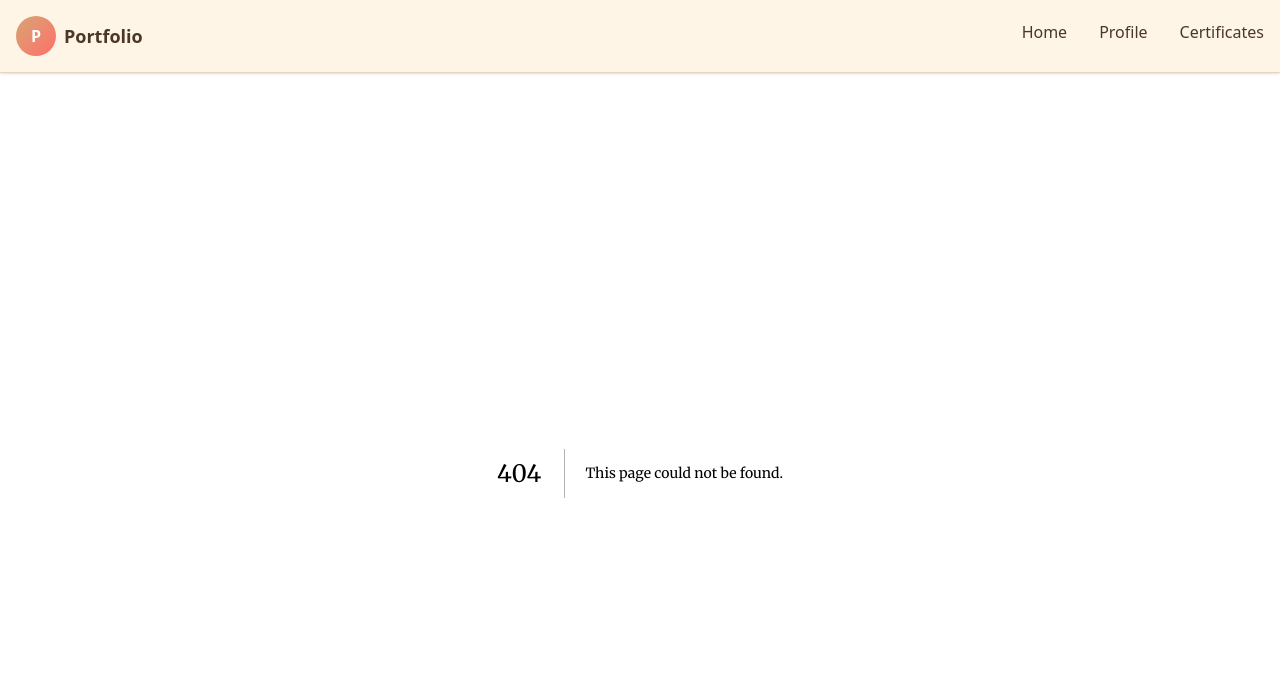
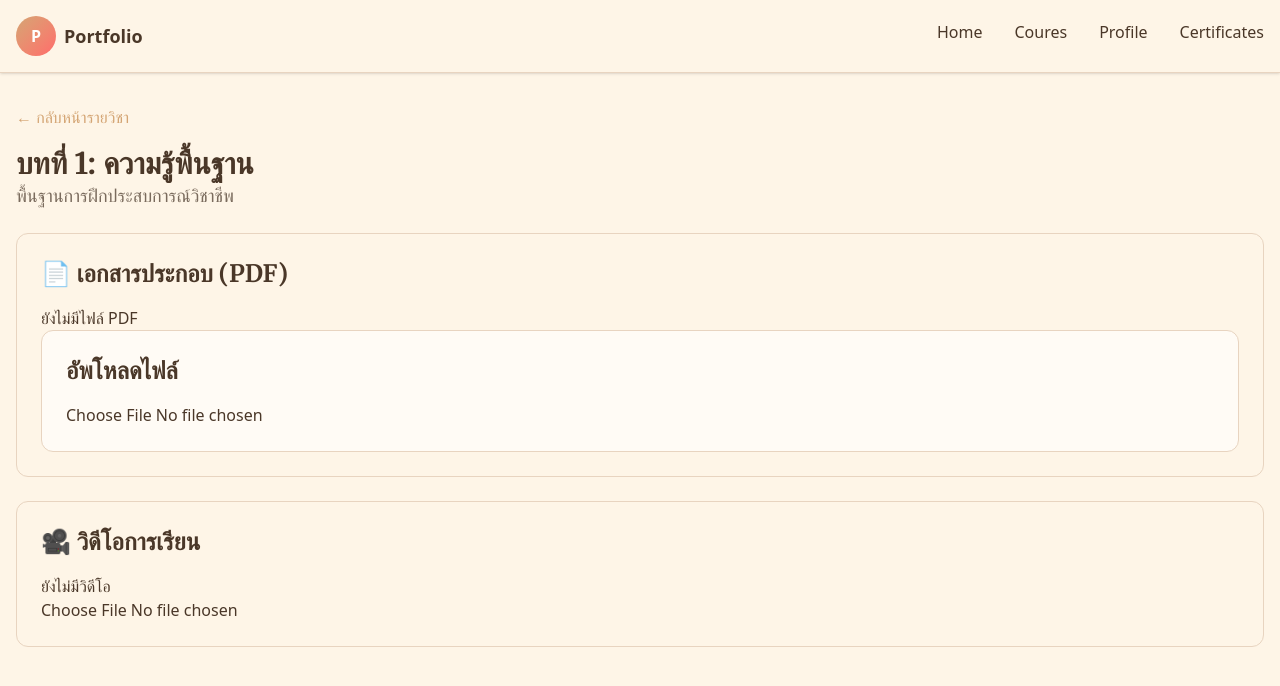
Before and after one commit to siriprapa25/portfolio907-siriprapa, a Next.js app: page /courses/1 in a window 1280 px wide. Before the commit this address had no page. Shown: the top 686 px of the page. Built offline with nearby package versions, Linux system fonts and the light colour scheme.

Commit message:
add portfolio907

```diff
--- a/certificates/page.tsx
+++ b/app/certificates/page.tsx
@@ -1,6 +1,5 @@
 'use client';
 
-import Header from '@/components/Header';
 import ChapterCard from '@/components/ChapterCard';
 import { Award, Calendar, Building2 } from 'lucide-react';
 
@@ -39,7 +38,6 @@ const certificates: Certificate[] = [
 export default function Certificates() {
   return (
     <>
-      <Header />
 
       <main className="min-h-screen bg-background">
         {/* Header Section */}
--- /dev/null
+++ b/app/courses/[id]/page.tsx
@@ -0,0 +1,86 @@
+'use client';
+
+import { useState } from 'react';
+import Link from 'next/link';
+import FileUpload from '@/components/FileUpload';
+
+const chapters: Record<number, { title: string; description: string }> = {
+  1: { title: 'บทที่ 1: ความรู้พื้นฐาน', description: 'พื้นฐานการฝึกประสบการณ์วิชาชีพ' },
+  2: { title: 'บทที่ 2: การสมัครงาน', description: 'การเขียนจดหมายสมัครและ CV' },
+  3: { title: 'บทที่ 3: สัมภาษณ์งาน', description: 'การเตรียมตัวสัมภาษณ์งาน' },
+  4: { title: 'บทที่ 4: จริยธรรมวิชาชีพ', description: 'คุณธรรมและจริยธรรมในการทำงาน' },
+  5: { title: 'บทที่ 5: กฎหมายแรงงาน', description: 'สิทธิและหน้าที่แรงงาน' },
+  6: { title: 'บทที่ 6: มาตรฐานคุณภาพ', description: '5S และความปลอดภัย' },
+  7: { title: 'บทที่ 7: การพัฒนาตนเอง', description: 'บุคลิกภาพและความก้าวหน้าในอาชีพ' },
+};
+
+export default function ChapterPage({ params }: { params: { id: string } }) {
+  const chapterId = Number(params.id);
+  const chapter = chapters[chapterId];
+
+  const [pdfs, setPdfs] = useState<string[]>([]);
+  const [videos, setVideos] = useState<string[]>([]);
+
+  if (!chapter) {
+    return <div className="p-10 text-center">ไม่พบบทเรียน</div>;
+  }
+
+  return (
+    <div className="container mx-auto px-4 py-8">
+      <Link href="/courses" className="text-primary hover:underline">
+        ← กลับหน้ารายวิชา
+      </Link>
+
+      <h1 className="text-3xl font-bold mt-4">{chapter.title}</h1>
+      <p className="text-lg text-muted-foreground mb-6">{chapter.description}</p>
+
+      {/* PDF */}
+      <div className="border rounded-xl p-6 mb-6">
+        <h2 className="text-2xl font-bold mb-4">📄 เอกสารประกอบ (PDF)</h2>
+
+        {pdfs.length > 0 ? (
+          <ul className="space-y-2">
+            {pdfs.map((name, i) => (
+              <li key={i}>📄 {name}</li>
+            ))}
+          </ul>
+        ) : (
+          <p>ยังไม่มีไฟล์ PDF</p>
+        )}
+
+        <FileUpload
+          onUpload={(file) => {
+            if (file.type === 'application/pdf') {
+              setPdfs((prev) => [...prev, file.name]);
+            }
+          }}
+        />
+      </div>
+
+      {/* Video */}
+      <div className="border rounded-xl p-6">
+        <h2 className="text-2xl font-bold mb-4">🎥 วิดีโอการเรียน</h2>
+
+        {videos.length > 0 ? (
+          <ul className="space-y-2">
+            {videos.map((name, i) => (
+              <li key={i}>🎬 {name}</li>
+            ))}
+          </ul>
+        ) : (
+          <p>ยังไม่มีวิดีโอ</p>
+        )}
+
+        <input
+          type="file"
+          accept="video/*"
+          onChange={(e) => {
+            if (e.target.files?.[0]) {
+              setVideos((prev) => [...prev, e.target.files![0].name]);
+            }
+          }}
+        />
+      </div>
+    </div>
+  );
+}
--- /dev/null
+++ b/app/courses/page.tsx
@@ -0,0 +1,32 @@
+import Link from 'next/link';
+
+export default function CoursePage() {
+  return (
+    <div className="container mx-auto px-4 py-10">
+      <h1 className="text-3xl font-bold mb-4">
+        วิชาการเตรียมความพร้อมฝึกประสบการณ์วิชาชีพทางเทคโนโลยีสารสนเทศ
+      </h1>
+
+      <p className="text-lg leading-relaxed mb-6">
+        รายวิชานี้มุ่งฝึกทักษะความรู้เบื้องต้นเกี่ยวกับรูปแบบและกระบวนการฝึกประสบการณ์วิชาชีพ
+        ความสำคัญของการฝึกประสบการณ์วิชาชีพ การเขียนจดหมายสมัครงาน การเลือกสถานประกอบการ
+        การสัมภาษณ์งาน จริยธรรมวิชาชีพ กฎหมายแรงงาน ระบบ 5ส มาตรฐานคุณภาพ
+        การเขียนรายงาน การนำเสนอผลงาน วัฒนธรรมองค์กร และการพัฒนาบุคลิกภาพ
+      </p>
+
+      <h2 className="text-2xl font-bold mb-4">บทเรียน</h2>
+
+      <ul className="grid grid-cols-1 md:grid-cols-2 gap-4">
+        {Array.from({ length: 7 }).map((_, i) => (
+          <Link
+            key={i}
+            href={`/courses/${i + 1}`}
+            className="block border rounded-xl p-4 hover:bg-secondary"
+          >
+            📘 บทที่ {i + 1}
+          </Link>
+        ))}
+      </ul>
+    </div>
+  );
+}
--- a/app/page.tsx
+++ b/app/page.tsx
@@ -1,10 +1,8 @@
 "use client";
 
-import Image from "next/image";
 import { useRouter } from "next/navigation";
 import { ArrowRight } from 'lucide-react';
-import Header from "@/components/Header";
-import ChapterCard from "@/components/ChapterCard";
+
 
 export default function ProfilePage() {
   const router = useRouter();
@@ -32,6 +30,13 @@ export default function ProfilePage() {
             {/* CTA Buttons */}
             <div className="flex flex-col sm:flex-row gap-4 justify-center">
               <button
+                onClick={() => router.push("/coures")}
+                className="px-8 py-4 rounded-full bg-primary text-primary-foreground font-bold hover:shadow-lg transition-all hover:scale-105 flex items-center justify-center gap-2 group"
+              >
+                View Coures
+              </button>
+
+              <button
                 onClick={() => router.push("/profile")}
                 className="px-8 py-4 rounded-full bg-primary text-primary-foreground font-bold hover:shadow-lg transition-all hover:scale-105 flex items-center justify-center gap-2 group"
               >
@@ -40,7 +45,7 @@ export default function ProfilePage() {
               </button>
               <button
                 onClick={() => router.push("/certificates")}
-                className="px-8 py-4 rounded-full border-2 border-primary text-primary font-bold hover:bg-primary/10 transition-all hover:scale-105"
+                className="px-8 py-4 rounded-full bg-primary text-primary-foreground font-bold hover:shadow-lg transition-all hover:scale-105 flex items-center justify-center gap-2 group"
               >
                 View Certificates
               </button>
--- a/profile/page.tsx
+++ b/app/profile/page.tsx
@@ -32,10 +32,10 @@ export default function ProfilePage() {
                 {/* Info */}
                 <div className="flex-1">
                   <h1 className="text-4xl md:text-5xl font-bold text-foreground mb-2">
-                    Your Name
+                    Siriprapa Horadee
                   </h1>
                   <p className="text-xl text-primary font-semibold mb-4">
-                    Full Stack Developer
+                    Information Technology • IT
                   </p>
                   <p className="text-foreground/70 text-lg mb-6">
                     Passionate about creating beautiful and functional web applications.
@@ -79,10 +79,10 @@ export default function ProfilePage() {
             <h2 className="text-3xl font-bold text-foreground mb-8">About Me</h2>
             <ChapterCard title="Personal Information">
               <p className="mb-4">
-                I'm a dedicated developer with a passion for creating elegant solutions to complex problems.
-              </p>
-              <p>
-                When I'm not coding, you can find me exploring new technologies and contributing to open-source projects.
+               I am a passionate developer who enjoys building modern web
+              applications using React, Next.js, Tailwind CSS, and UI/UX
+              design. I love creating clean, minimal, and enjoyable user
+              experiences.
               </p>
             </ChapterCard>
           </div>
@@ -94,14 +94,29 @@ export default function ProfilePage() {
   <div className="container mx-auto px-4">
     <div className="max-w-4xl mx-auto">
       <h2 className="text-3xl font-bold text-foreground mb-8">Education</h2>
-            <ChapterCard title="Bachelor of Science in Computer Science">
-              <p className="font-semibold text-foreground mb-2">University Name</p>
-              <p className="text-foreground/70 mb-2">Graduated: 2022</p>
-              <p>Focused on software engineering and web development.</p>
+
+      <ChapterCard title="">
+        {/* ระดับมัธยม */}
+        <div className="mb-6">
+          <p className="font-semibold text-foreground mb-1">ระดับมัธยมศึกษาตอนปลาย</p>
+          <p className="text-foreground/70 mb-2">2563 - 2566 | สายวิทย์‑คณิต </p>
+          <p className="text-foreground/80">โรงเรียนเกาะคาวิทยาคม</p>
+        </div>
+
+        {/* เส้นแบ่ง (optional) */}
+        <hr className="border-border my-4" />
+
+        {/* ระดับมหาวิทยาลัย */}
+        <div>
+          <p className="font-semibold text-foreground mb-1">ระดับปริญญาตรี</p>
+          <p className="text-foreground/70 mb-2">2566 - 2568 | Information Technology</p>
+          <p className="text-foreground/80">มหาวิทยาลัยเทคโนโลยีราชมงคลล้านนา ลำปาง</p>
+        </div>
       </ChapterCard>
     </div>
   </div>
 </section>
+
 
       {/* Skills Section */}
       <section className="py-16 bg-secondary/30">
@@ -118,13 +133,13 @@ export default function ProfilePage() {
                     <div>
                       <p className="font-semibold text-foreground mb-1">JavaScript / TypeScript</p>
                       <div className="w-full bg-border rounded-full h-2">
-                        <div className="bg-primary h-2 rounded-full" style={{ width: '90%' }} />
+                        <div className="bg-primary h-2 rounded-full" style={{ width: '40%' }} />
                       </div>
                     </div>
                     <div>
                       <p className="font-semibold text-foreground mb-1">React</p>
                       <div className="w-full bg-border rounded-full h-2">
-                        <div className="bg-primary h-2 rounded-full" style={{ width: '85%' }} />
+                        <div className="bg-primary h-2 rounded-full" style={{ width: '40%' }} />
                       </div>
                     </div>
                   </div>
@@ -135,13 +150,13 @@ export default function ProfilePage() {
                     <div>
                       <p className="font-semibold text-foreground mb-1">Node.js</p>
                       <div className="w-full bg-border rounded-full h-2">
-                        <div className="bg-primary h-2 rounded-full" style={{ width: '80%' }} />
+                        <div className="bg-primary h-2 rounded-full" style={{ width: '40%' }} />
                       </div>
                     </div>
                     <div>
                       <p className="font-semibold text-foreground mb-1">Python</p>
                       <div className="w-full bg-border rounded-full h-2">
-                        <div className="bg-primary h-2 rounded-full" style={{ width: '75%' }} />
+                        <div className="bg-primary h-2 rounded-full" style={{ width: '40%' }} />
                       </div>
                     </div>
                   </div>
--- a/components/ChapterCard.tsx
+++ b/components/ChapterCard.tsx
@@ -5,12 +5,10 @@
 
 'use client';
 
-import Image from "next/image";
 import { ReactNode } from 'react';
 
 interface ChapterCardProps {
   title: string;
-  image?: string;
   onClick?: () => void;
   children: ReactNode;
   variant?: 'default' | 'highlight';
@@ -18,7 +16,6 @@ interface ChapterCardProps {
 
 export default function ChapterCard({
   title,
-  image,
   onClick,
   children,
   variant = 'default',
@@ -30,6 +27,7 @@ export default function ChapterCard({
 
   return (
     <div
+      onClick={onClick}
       className={`
         rounded-2xl border p-6 transition-all duration-300
         hover:scale-105 hover:-translate-y-1
--- /dev/null
+++ b/components/FileUpload.tsx
@@ -0,0 +1,19 @@
+'use client';
+
+interface FileUploadProps {
+  onUpload: (file: File) => void;
+}
+
+export default function FileUpload({ onUpload }: FileUploadProps) {
+  const handleChange = (e: React.ChangeEvent<HTMLInputElement>) => {
+    if (!e.target.files) return;
+    Array.from(e.target.files).forEach(onUpload);
+  };
+
+  return (
+    <div className="border border-border rounded-xl p-6 bg-card">
+      <h2 className="text-2xl font-bold mb-4">อัพโหลดไฟล์</h2>
+      <input type="file" onChange={handleChange} className="block w-full" />
+    </div>
+  );
+}
--- a/components/Header.tsx
+++ b/components/Header.tsx
@@ -11,6 +11,7 @@ export default function Header() {
 
   const navItems = [
     { href: '/', label: 'Home' },
+    { href: '/courses', label: 'Coures' },
     { href: '/profile', label: 'Profile' },
     { href: '/certificates', label: 'Certificates' },
   ];
```
Lines whose indentation alone changed are shown as unchanged.
